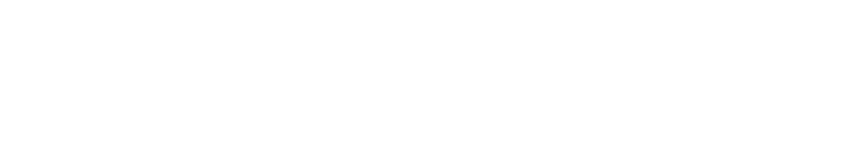
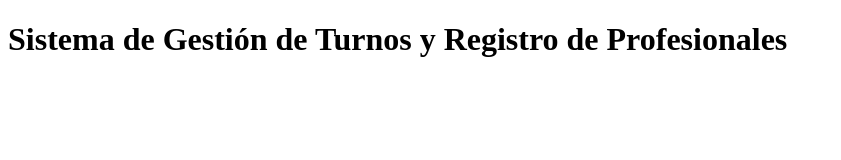
Before and after one commit to 174mich-jpg/tp-git-Rodriguez, a plain HTML site: page index.html in a window 1280 px wide. Shown: the whole page, without its empty margins (0-841 px from the left). Drawn offline with Linux system fonts and the light colour scheme.

Commit message:
Introducción de titulo H1

```diff
--- a/index.html
+++ b/index.html
@@ -7,7 +7,7 @@
 </head>
 <body>
     <h1>
-
+        Sistema de Gestión de Turnos y Registro de Profesionales
     </h1>
 </body>
 </html>
```
